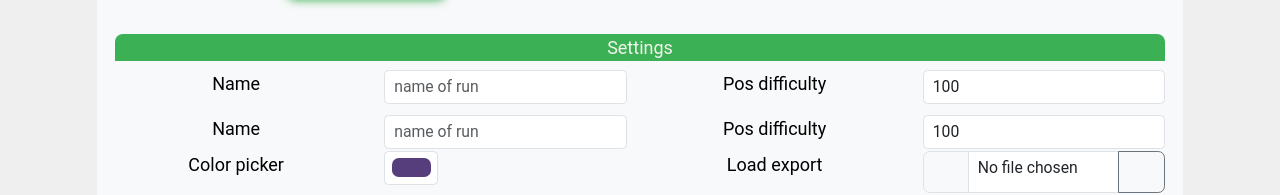
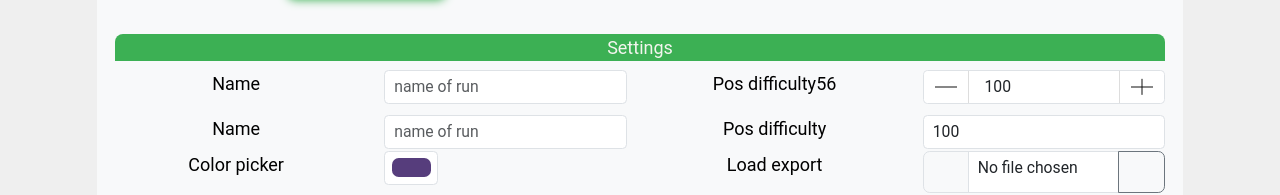
Before and after one commit to jointhepartypooper/PeercoinSim, a Vue app: page / in a window 1280 px wide. Shown: the part 410-605 px from the top of the page. Built offline with nearby package versions, Linux system fonts and the light colour scheme; some icons are missing.

Commit message:
vue-number-input component
+ filesaver

```diff
--- a/package.json
+++ b/package.json
@@ -11,11 +11,15 @@
   },
   "dependencies": {
     "@popperjs/core": "^2.11.8",
+    "@types/file-saver": "^2.0.5",
+    "@types/uuid": "^9.0.2",
     "bootstrap": "^5.3.0",
+    "file-saver": "^2.0.5",
     "oh-vue-icons": "^1.0.0-rc3",
     "pinia": "^2.1.3",
     "sass": "^1.63.6",
     "typeface-roboto": "^1.1.13",
+    "uuid": "^9.0.0",
     "vue": "3",
     "vue-google-charts": "^1.1.0",
     "vue-router": "^4.2.2",
--- a/src/components/RunCard.vue
+++ b/src/components/RunCard.vue
@@ -2,6 +2,8 @@
 import { computed, ref, type PropType } from "vue";
 import { OhVueIcon } from "oh-vue-icons";
 import { useToast } from "vue-toastification";
+import FileSaver from "file-saver";
+import { v4 as uuid } from "uuid";
 
 const toast = useToast();
 const props = defineProps({
@@ -32,6 +34,15 @@ function onShowToggle() {
 }
 function onSave() {
   console.log("save request");
+  let myUUID = uuid();
+  const obj = { runId: myUUID, name: "John", age: 30, city: "New York" };
+  const myJSON = JSON.stringify(obj);
+  // Note: Ie and Edge don't support the new File constructor,
+  // so it's better to construct blobs and use saveAs(blob, filename)
+  var file = new File([myJSON], "hello world.json", {
+    type: "text/plain;charset=utf-8",
+  });
+  FileSaver.saveAs(file);
 }
 function onRemove() {
   console.log("remove request");
--- a/src/components/RunCollection.vue
+++ b/src/components/RunCollection.vue
@@ -3,6 +3,9 @@ import { computed, ref, type PropType } from "vue";
 import VerticalExpand from "../components/VerticalExpand.vue";
 import RunCard from "../components/RunCard.vue";
 import FileReader from "../components/FileReader.vue";
+
+import VueNumberInput from "../components/VueNumberInput.vue"
+
 const items = ref<string[]>([
   "diff: 17.4, static: 1.34",
   "diff: 18.4, static: 1.34",
@@ -59,17 +62,14 @@ function onFileLoad(jsonString: string) {
           </div>
           <div class="col-3">
             <label for="exampleFormControlInput1" class="form-label"
-              >Pos difficulty</label
+              >Pos difficulty56</label
             >
           </div>
           <div class="col-3">
-            <input
-              type="email"
-              class="form-control form-control-sm"
-              id="exampleFormControlInput1"
-              placeholder="name@example.com"
-              v-model.number="somevalue"
+            <VueNumberInput v-model="somevalue" :min="1" :max="140" :step="10.3" :controls="true"
+            inputclass="form-control form-control-sm"
             />
+
           </div>
         </div>
 
@@ -111,7 +111,7 @@ function onFileLoad(jsonString: string) {
               class="form-control form-control-sm form-control-color"
               id="exampleColorInput"
               value="#563d7c"
-              title="Choose your color"
+              title="color in chart"
             />
           </div>
           <div class="col-3">
--- /dev/null
+++ b/src/components/VueNumberInput.vue
@@ -0,0 +1,377 @@
+//see also https://github.com/fengyuanchen/vue-number-input/tree/main/src //made
+some changes to replace watch and edit props weirdness
+<script setup lang="ts">
+import { computed, ref, type PropType } from "vue";
+const emit = defineEmits(["update:modelValue"]);
+
+const isNaN = Number.isNaN || window.isNaN;
+const REGEXP_NUMBER = /^-?(?:\d+|\d+\.\d+|\.\d+)(?:[eE][-+]?\d+)?$/;
+const REGEXP_DECIMALS = /\.\d*(?:0|9){10}\d*$/;
+const normalizeDecimalNumber = (value: number, times = 100000000000) =>
+  REGEXP_DECIMALS.test(String(value))
+    ? Math.round(value * times) / times
+    : value;
+
+const props = defineProps({
+  center: {
+    type: Boolean,
+    default: false,
+  },
+  controls: {
+    type: Boolean,
+    default: false,
+  },
+  disabled: {
+    type: Boolean,
+    default: false,
+  },
+  inputtable: {
+    type: Boolean,
+    default: true,
+  },
+  inline: {
+    type: Boolean,
+    default: false,
+  },
+  maxlength: {
+    type: Number,
+    default: Infinity,
+  },
+  max: {
+    type: Number,
+    default: Infinity,
+  },
+
+  min: {
+    type: Number,
+    default: -Infinity,
+  },
+  name: {
+    type: String,
+    default: undefined,
+  },
+  inputclass: {
+    type: String,
+    default: "vue-number-input__input",
+  },
+  placeholder: {
+    type: String,
+    default: undefined,
+  },
+  readonly: {
+    type: Boolean,
+    default: false,
+  },
+  rounded: {
+    type: Boolean,
+    default: false,
+  },
+  size: {
+    type: String,
+    default: undefined,
+  },
+
+  step: {
+    type: Number,
+    default: 1,
+  },
+
+  modelValue: {
+    type: Number,
+    default: NaN,
+  },
+});
+
+//replace value with computed:
+const internalValue = computed<number | undefined>(() => {
+  return props.modelValue;
+});
+const increasable = computed<boolean>(() => {
+  return (
+    isNaN(internalValue.value) ||
+    internalValue.value == undefined ||
+    internalValue.value < props.max
+  );
+});
+
+const decreasable = computed<boolean>(() => {
+  return (
+    isNaN(internalValue.value) ||
+    internalValue.value == undefined ||
+    internalValue.value > props.min
+  );
+});
+
+function onChange(event: any): void {
+  const target = event.target as HTMLInputElement;
+  setValue(target.value);
+}
+
+function onPaste(event: ClipboardEvent) {
+  const clipboardData = event.clipboardData || (window as any).clipboardData;
+
+  if (clipboardData && !REGEXP_NUMBER.test(clipboardData.getData("text"))) {
+    event.preventDefault();
+  }
+}
+
+function increase(): void {
+  if (increasable.value) {
+    let newVal = internalValue.value ?? 0;
+    setValue(normalizeDecimalNumber(newVal + props.step));
+  }
+}
+
+function decrease(): void {
+  if (decreasable.value) {
+    let newVal = internalValue.value ?? 0;
+    setValue(normalizeDecimalNumber(newVal - props.step));
+  }
+}
+
+/**
+ * Set new value and dispatch change event.
+ * @param {number} value - The new value to set.
+ */
+
+function setValue(valueIn: number | string): void {
+  const oldValue = internalValue.value;
+  let newValue =
+    (typeof valueIn !== "number" ? parseFloat(valueIn) : valueIn) ?? 0;
+
+  if (!isNaN(newValue)) {
+    if (props.min <= props.max) {
+      newValue = Math.min(props.max, Math.max(props.min, newValue));
+    }
+
+    if (props.rounded) {
+      newValue = Math.round(newValue);
+    }
+  }
+
+  if (newValue !== oldValue) emit("update:modelValue", newValue, oldValue);
+}
+</script>
+
+<template>
+  <div
+    class="vue-number-input"
+    :class="{
+      'vue-number-input--inline': inline,
+      'vue-number-input--center': center,
+      'vue-number-input--controls': controls,
+      [`vue-number-input--${size}`]: size,
+    }"
+  >
+    <button
+      v-if="controls"
+      class="vue-number-input__button vue-number-input__button--minus"
+      type="button"
+      tabindex="-1"
+      :disabled="disabled || readonly || !decreasable"
+      @click.prevent="decrease"
+    />
+    <input
+      ref="input"
+      :class="inputclass"
+      :size="size"
+      :maxlength="maxlength"
+      :multiple="false"
+      type="number"
+      :name="name"
+      :value="isNaN(internalValue) ? '' : internalValue"
+      :min="min"
+      :max="max"
+      :step="step"
+      :readonly="readonly || !inputtable"
+      :disabled="disabled || (!decreasable && !increasable)"
+      :placeholder="placeholder"
+      autocomplete="off"
+      @change="onChange"
+      @paste="onPaste"
+    />
+    <button
+      v-if="controls"
+      class="vue-number-input__button vue-number-input__button--plus"
+      type="button"
+      tabindex="-1"
+      :disabled="disabled || readonly || !increasable"
+      @click.prevent="increase"
+    />
+  </div>
+</template>
+
+<style lang="scss" scoped>
+.vue-number-input {
+  display: block;
+  font-size: 0;
+  max-width: 100%;
+  overflow: hidden;
+  position: relative;
+
+  &__button {
+    background-color: #fff;
+    border: 0;
+    border-radius: 0.25rem;
+    bottom: 1px;
+    position: absolute;
+    top: 1px;
+    width: 2.5rem;
+    z-index: 1;
+
+    &:focus {
+      outline: none;
+    }
+
+    &:hover {
+      &::before,
+      &::after {
+        background-color: #0074d9;
+      }
+    }
+
+    &:disabled {
+      opacity: 0.65;
+
+      &::before,
+      &::after {
+        background-color: #ddd;
+      }
+    }
+
+    &::before,
+    &::after {
+      background-color: #111;
+      content: "";
+      left: 50%;
+      position: absolute;
+      top: 50%;
+      transform: translate(-50%, -50%);
+      transition: background-color 0.15s;
+    }
+
+    &::before {
+      height: 1px;
+      width: 50%;
+    }
+
+    &::after {
+      height: 50%;
+      width: 1px;
+    }
+
+    &--minus {
+      border-bottom-right-radius: 0;
+      border-right: 1px solid #ddd;
+      border-top-right-radius: 0;
+      left: 1px;
+
+      &::after {
+        visibility: hidden;
+      }
+    }
+
+    &--plus {
+      border-bottom-left-radius: 0;
+      border-left: 1px solid #ddd;
+      border-top-left-radius: 0;
+      right: 1px;
+    }
+  }
+
+  &__input {
+    -moz-appearance: textfield;
+    background-color: #fff;
+    border: 1px solid #ddd;
+    border-radius: 0.25rem;
+    display: block;
+    font-size: 1rem;
+    line-height: 1.5;
+    max-width: 100%;
+    min-height: 1.5rem;
+    min-width: 3rem;
+    padding: 0.4375rem 0.875rem;
+    transition: border-color 0.15s;
+    width: 100%;
+
+    &::-webkit-outer-spin-button,
+    &::-webkit-inner-spin-button {
+      -webkit-appearance: none;
+    }
+
+    &:focus {
+      border-color: #0074d9;
+      outline: none;
+    }
+
+    &:disabled,
+    &[readonly] {
+      background-color: #f8f8f8;
+    }
+  }
+
+  &--inline {
+    display: inline-block;
+
+    & > input {
+      display: inline-block;
+      width: 12.5rem;
+    }
+  }
+
+  &--center {
+    & > input {
+      text-align: center;
+    }
+  }
+
+  &--controls {
+    & > input {
+      padding-left: 3.375rem;
+      padding-right: 3.375rem;
+    }
+  }
+
+  &--small {
+    & > input {
+      border-radius: 0.1875rem;
+      font-size: 0.875rem;
+      padding: 0.25rem 0.5rem;
+    }
+
+    &.vue-number-input--inline > input {
+      width: 10rem;
+    }
+
+    &.vue-number-input--controls > button {
+      width: 2rem;
+    }
+
+    &.vue-number-input--controls > input {
+      padding-left: 2.5rem;
+      padding-right: 2.5rem;
+    }
+  }
+
+  &--large {
+    & > input {
+      border-radius: 0.3125rem;
+      font-size: 1.25rem;
+      padding: 0.5rem 1rem;
+    }
+
+    &.vue-number-input--inline > input {
+      width: 15rem;
+    }
+
+    &.vue-number-input--controls > button {
+      width: 3rem;
+    }
+
+    &.vue-number-input--controls > input {
+      padding-left: 4rem;
+      padding-right: 4rem;
+    }
+  }
+}
+</style>
```
Also changed, not shown: src/models/IRun.ts (added, +43 -0 lines), 6 other files (tests, documents, lock files or other folders).
